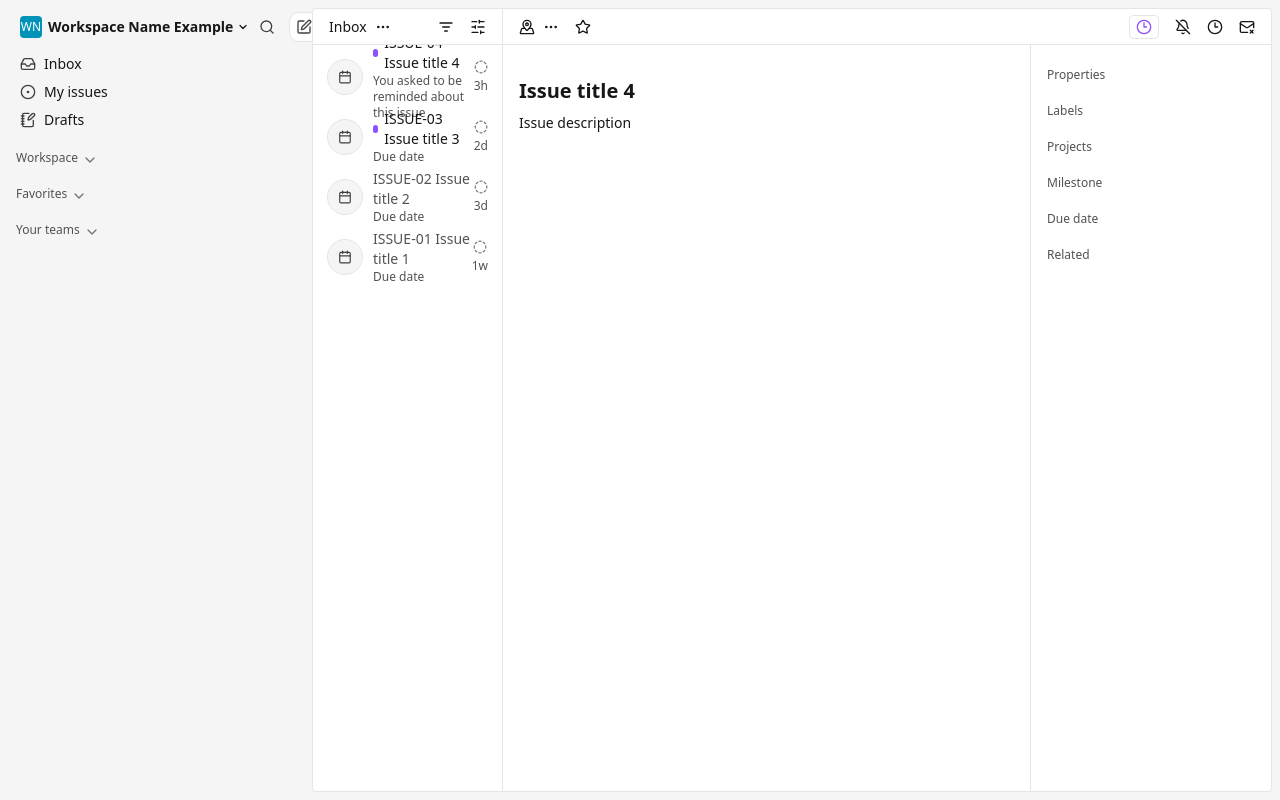
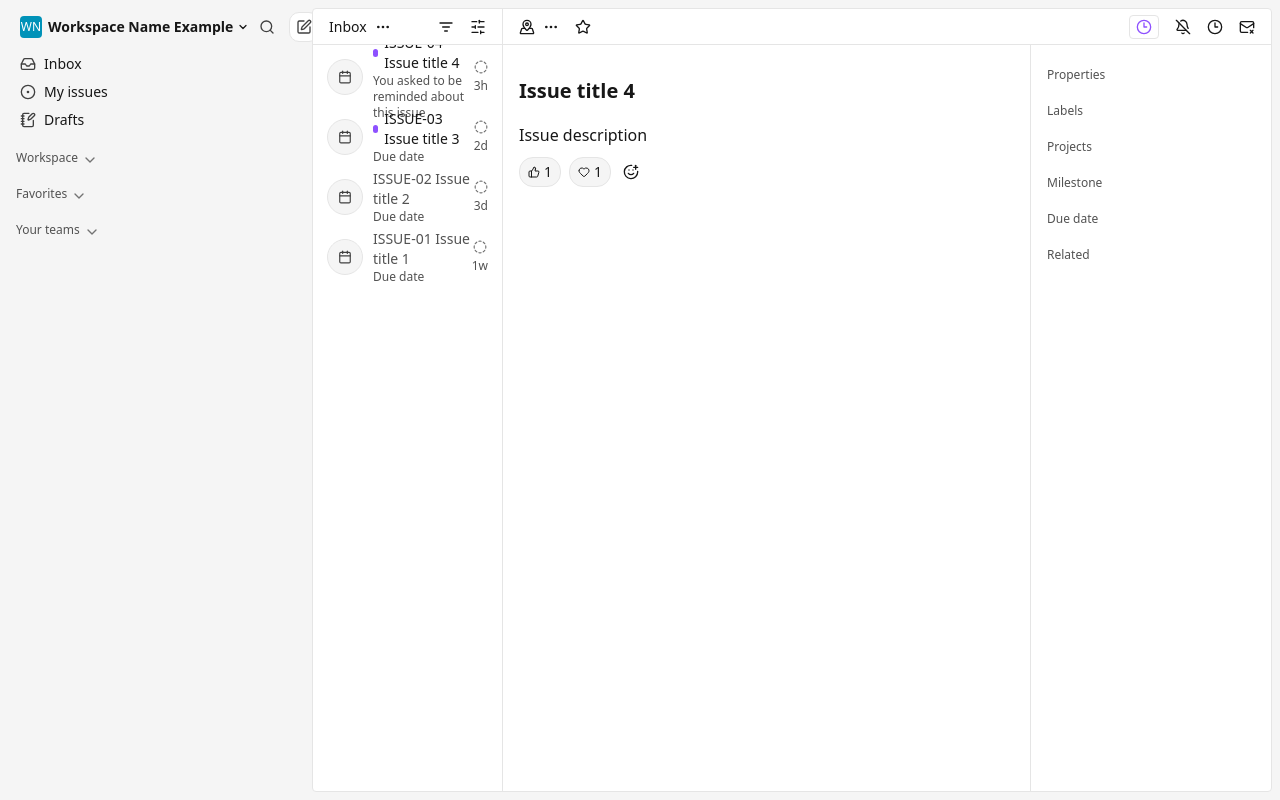
Before and after one commit to coding-wani/super-josefina, a Next.js app: page /inbox in a window 1280 px wide. Built offline with nearby package versions, Linux system fonts and the light colour scheme.

Commit message:
feat: add reaction buttons to IssueContent component; update colors for improved styling

```diff
--- a/src/app/inbox/components/IssueContent/IssueContent.tsx
+++ b/src/app/inbox/components/IssueContent/IssueContent.tsx
@@ -1,4 +1,5 @@
 import { colors } from "@/lib/colors";
+import { Heart, SmilePlus, ThumbsUp } from "lucide-react";
 
 export default function IssueContent() {
   return (
@@ -10,11 +11,35 @@ export default function IssueContent() {
         Issue title 4
       </div>
       <div
-        className={`text-sm ${colors.text.primary}`}
+        className={`text-base pt-2.5 ${colors.text.primary}`}
         aria-label="Issue description"
       >
         Issue description
       </div>
+      <div
+        className="flex items-center gap-2 pt-2.5 pb-4"
+        aria-label="Reactions"
+      >
+        <div
+          aria-label="Like reaction counter"
+          className={`flex items-center gap-1 border py-1 px-2 rounded-xl ${colors.border.primary} ${colors.bg.primary} hover:${colors.bg.tertiary}`}
+        >
+          <ThumbsUp size={12} />
+          <span className="text-sm font-medium">1</span>
+        </div>
+
+        <div
+          aria-label="Heart reaction counter"
+          className={`flex items-center gap-1 border py-1 px-2 rounded-xl ${colors.border.primary} ${colors.bg.primary} hover:${colors.bg.tertiary}`}
+        >
+          <Heart size={12} />
+          <span className="text-sm font-medium">1</span>
+        </div>
+
+        <div className="px-1" aria-label="Add reaction button">
+          <SmilePlus size={16} />
+        </div>
+      </div>
     </div>
   );
 }
--- a/src/lib/colors.ts
+++ b/src/lib/colors.ts
@@ -20,6 +20,7 @@ export const colors = {
   bg: {
     primary: "bg-neutral-100",
     secondary: "bg-neutral-200",
+    tertiary: "bg-neutral-50",
     workspace: "bg-cyan-600",
     notification: "bg-violet-500",
     card: "bg-white",
```
